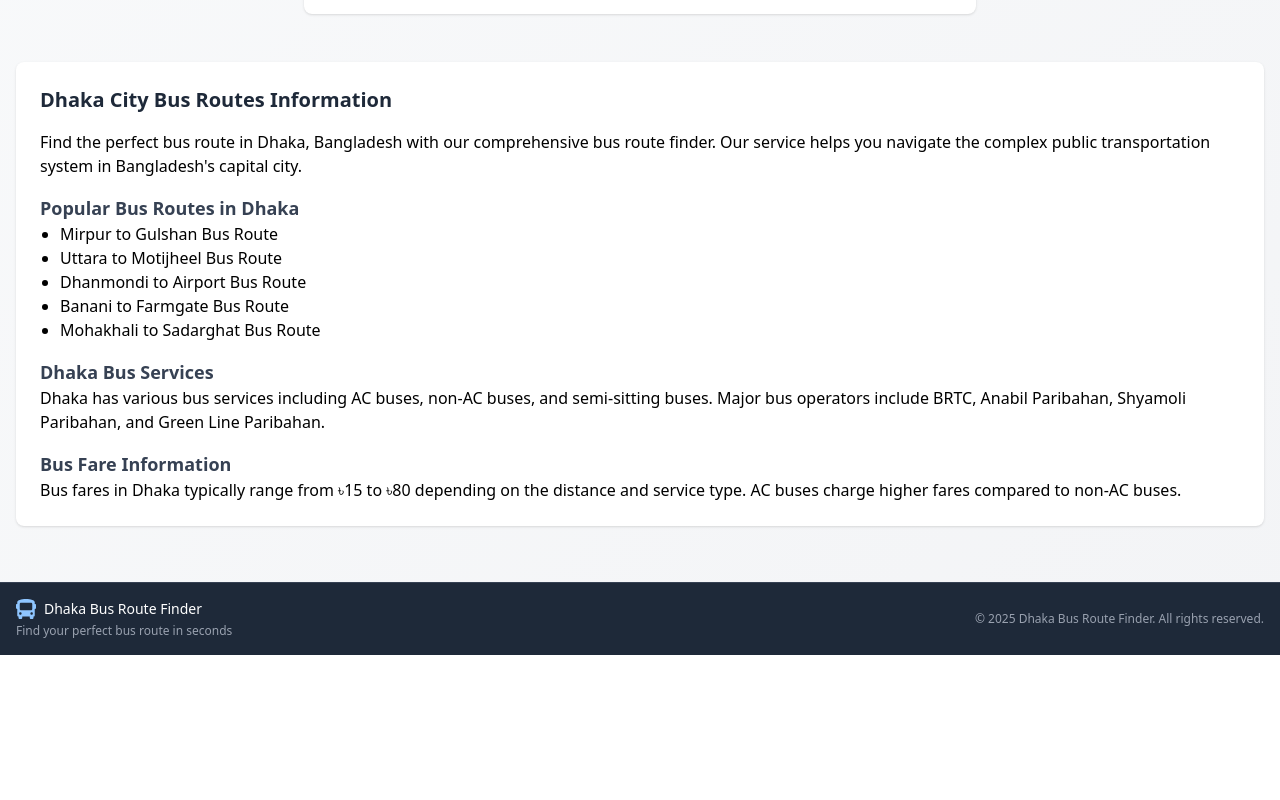
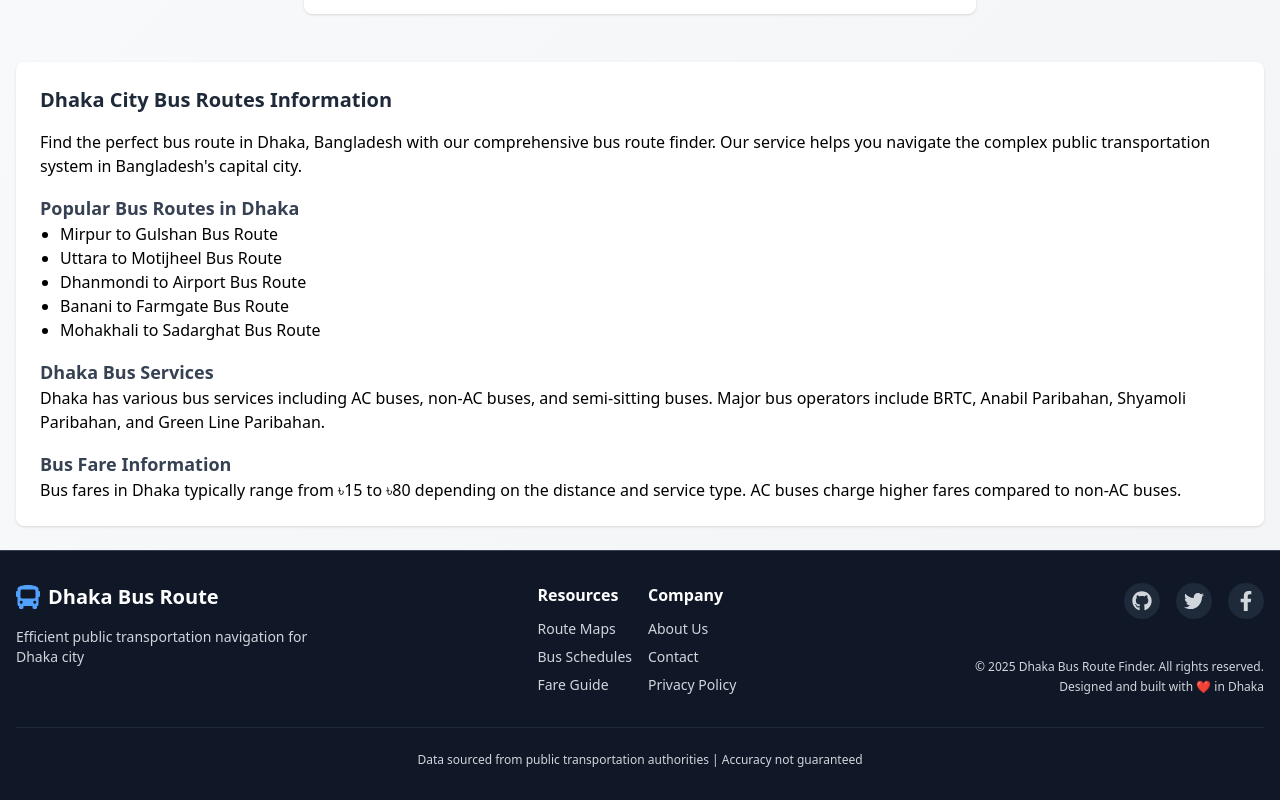
Before and after one commit to raihanmiraj/dhaka-bus-route, a Next.js app: page / in a window 1280 px wide. Shown: the part 560-1360 px from the top of the page. Before the commit the page ends 1215 px from the top, so only its background shows below. Built offline with nearby package versions, Linux system fonts and the light colour scheme.

Commit message:
Update page.tsx

```diff
--- a/app/page.tsx
+++ b/app/page.tsx
@@ -3,7 +3,10 @@
 
 import { useState, useRef } from 'react';
 import Head from 'next/head';
-import { FaBus, FaSearch, FaMapMarkerAlt, FaExchangeAlt, FaClock, FaInfoCircle, FaRoute } from 'react-icons/fa';
+import { FaBus, FaSearch, FaMapMarkerAlt, FaExchangeAlt, FaClock, FaInfoCircle, FaRoute , FaGithub, FaTwitter, FaFacebookF } from 'react-icons/fa';
+
+
+
 import { routeData as busData } from '@/server/busroute';
 
 interface Bus {
@@ -342,19 +345,80 @@ export default function BusRouteFinder() {
       </div>
 
       {/* Thin Footer */}
-      <footer className="bg-gray-800 text-white py-4 mt-8 border-t border-gray-700">
+      <footer className="bg-gray-900 text-gray-300 py-8 border-t border-gray-700">
         <div className="container mx-auto px-4">
-          <div className="flex flex-col md:flex-row justify-between items-center">
-            <div className="mb-2 md:mb-0 text-center md:text-left">
-              <div className="flex items-center justify-center md:justify-start">
-                <FaBus className="text-xl text-blue-300 mr-2" />
-                <span className="text-sm font-medium">Dhaka Bus Route Finder</span>
+          <div className="grid grid-cols-1 md:grid-cols-3 gap-8">
+            {/* Brand Section */}
+            <div className="flex flex-col items-center md:items-start">
+              <div className="flex items-center mb-4">
+                <FaBus className="text-2xl text-blue-400 mr-2" />
+                <span className="text-xl font-bold text-white">Dhaka Bus Route</span>
               </div>
-              <p className="text-gray-400 text-xs mt-1">Find your perfect bus route in seconds</p>
+              <p className="text-sm text-center md:text-left max-w-xs">
+                Efficient public transportation navigation for Dhaka city
+              </p>
             </div>
-            <div className="text-gray-400 text-xs">
-              © {new Date().getFullYear()} Dhaka Bus Route Finder. All rights reserved.
+
+            {/* Navigation Links */}
+            <div className="flex justify-center">
+              <div className="grid grid-cols-2 gap-4">
+                <div>
+                  <h3 className="text-white font-semibold mb-3">Resources</h3>
+                  <ul className="space-y-2 text-sm">
+                    <li><a href="#" className="hover:text-white transition-colors">Route Maps</a></li>
+                    <li><a href="#" className="hover:text-white transition-colors">Bus Schedules</a></li>
+                    <li><a href="#" className="hover:text-white transition-colors">Fare Guide</a></li>
+                  </ul>
+                </div>
+                <div>
+                  <h3 className="text-white font-semibold mb-3">Company</h3>
+                  <ul className="space-y-2 text-sm">
+                    <li><a href="#" className="hover:text-white transition-colors">About Us</a></li>
+                    <li><a href="#" className="hover:text-white transition-colors">Contact</a></li>
+                    <li><a href="#" className="hover:text-white transition-colors">Privacy Policy</a></li>
+                  </ul>
+                </div>
+              </div>
             </div>
+
+            {/* Social & Copyright */}
+            <div className="flex flex-col items-center md:items-end justify-between">
+              <div className="flex space-x-4 mb-4">
+                <a
+                  href="https://github.com/raihanmiraj"
+                  target="_blank"
+                  rel="noopener noreferrer"
+                  className="bg-gray-800 p-2 rounded-full hover:bg-blue-600 transition-colors"
+                  aria-label="GitHub Profile"
+                >
+                  <FaGithub className="text-xl" />
+                </a>
+                <a
+                  href="#"
+                  className="bg-gray-800 p-2 rounded-full hover:bg-blue-500 transition-colors"
+                  aria-label="Twitter"
+                >
+                  <FaTwitter className="text-xl" />
+                </a>
+                <a
+                  href="#"
+                  className="bg-gray-800 p-2 rounded-full hover:bg-blue-700 transition-colors"
+                  aria-label="Facebook"
+                >
+                  <FaFacebookF className="text-xl" />
+                </a>
+              </div>
+
+              <div className="text-xs text-center md:text-right">
+                <p>© {new Date().getFullYear()} Dhaka Bus Route Finder. All rights reserved.</p>
+                <p className="mt-1">Designed and built with ❤️ in Dhaka</p>
+              </div>
+            </div>
+          </div>
+
+          {/* Attribution */}
+          <div className="border-t border-gray-800 mt-8 pt-6 text-center text-xs">
+            <p>Data sourced from public transportation authorities | Accuracy not guaranteed</p>
           </div>
         </div>
       </footer>
```
